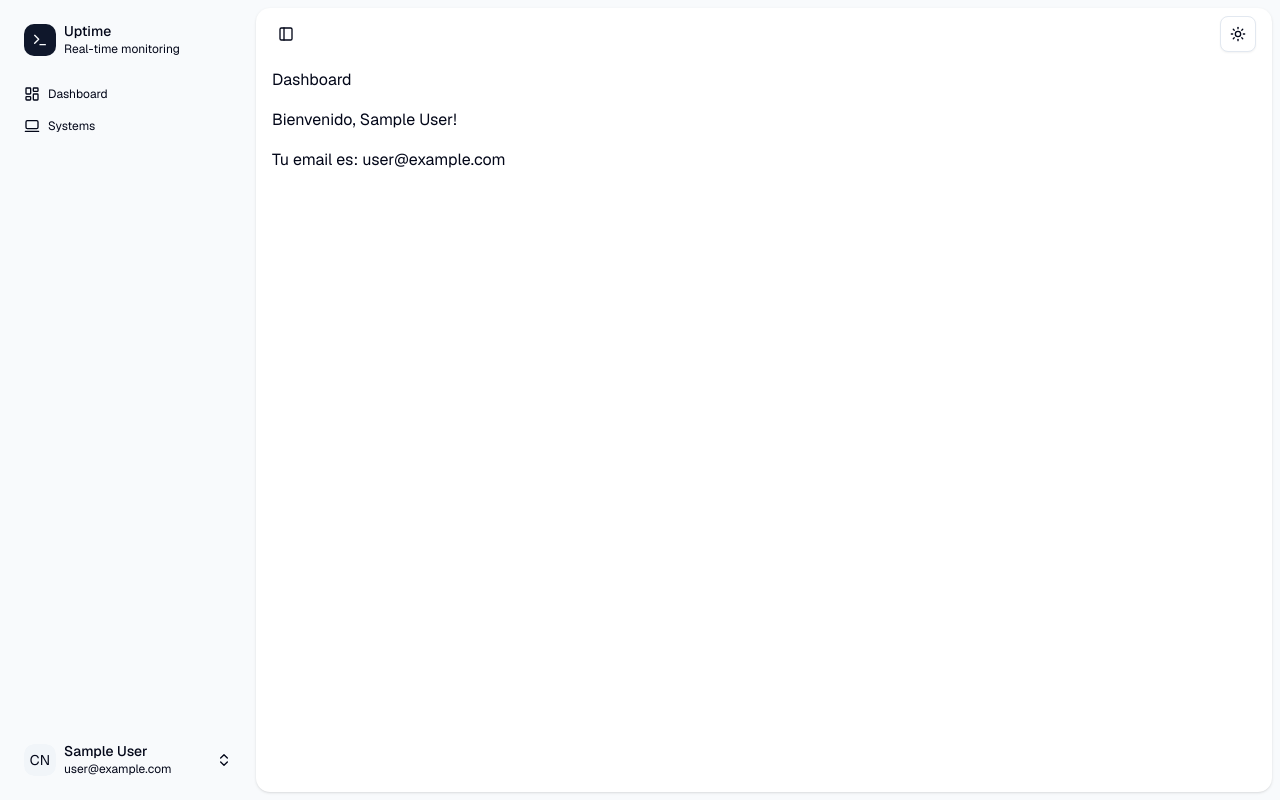
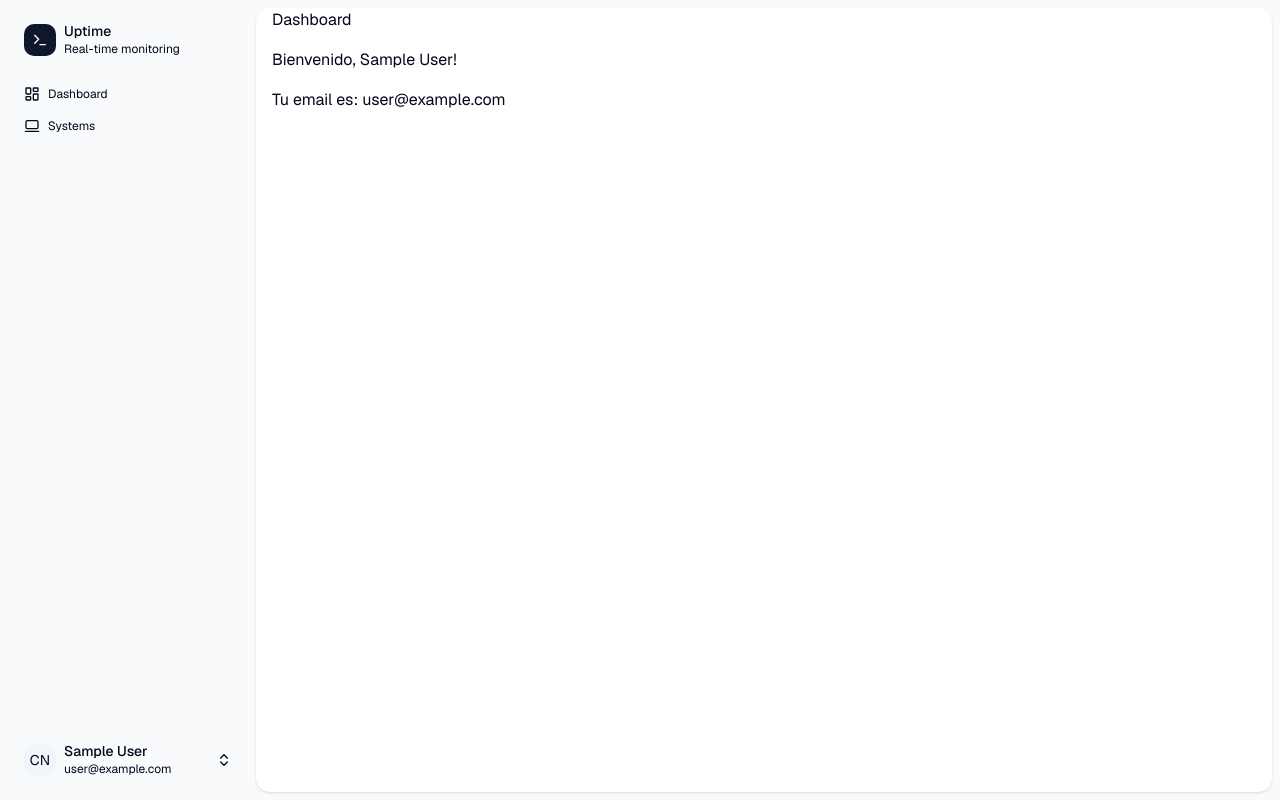
Before and after one commit to jenneracostadiaz/uptime-frontend, a Next.js app: page / in a window 1280 px wide. Built offline with nearby package versions, Linux system fonts and the light colour scheme; no server answers; sample sign-in values are in the browser's storage.

Commit message:
feat: adjust padding in main layout for improved spacing

```diff
--- a/src/app/(dashboard)/layout.tsx
+++ b/src/app/(dashboard)/layout.tsx
@@ -12,11 +12,7 @@
         <SidebarProvider>
             <AppSidebar />
             <SidebarInset>
-                <main className="flex flex-1 flex-col gap-4 p-4 pt-2">
-                    <div className="flex justify-between items-center">
-                        <SidebarTrigger />
-                        <ModeToggle />
-                    </div>
+                <main className="flex flex-1 flex-col gap-4 p-4 pt-0">
                     {children}
                 </main>
             </SidebarInset>
```
